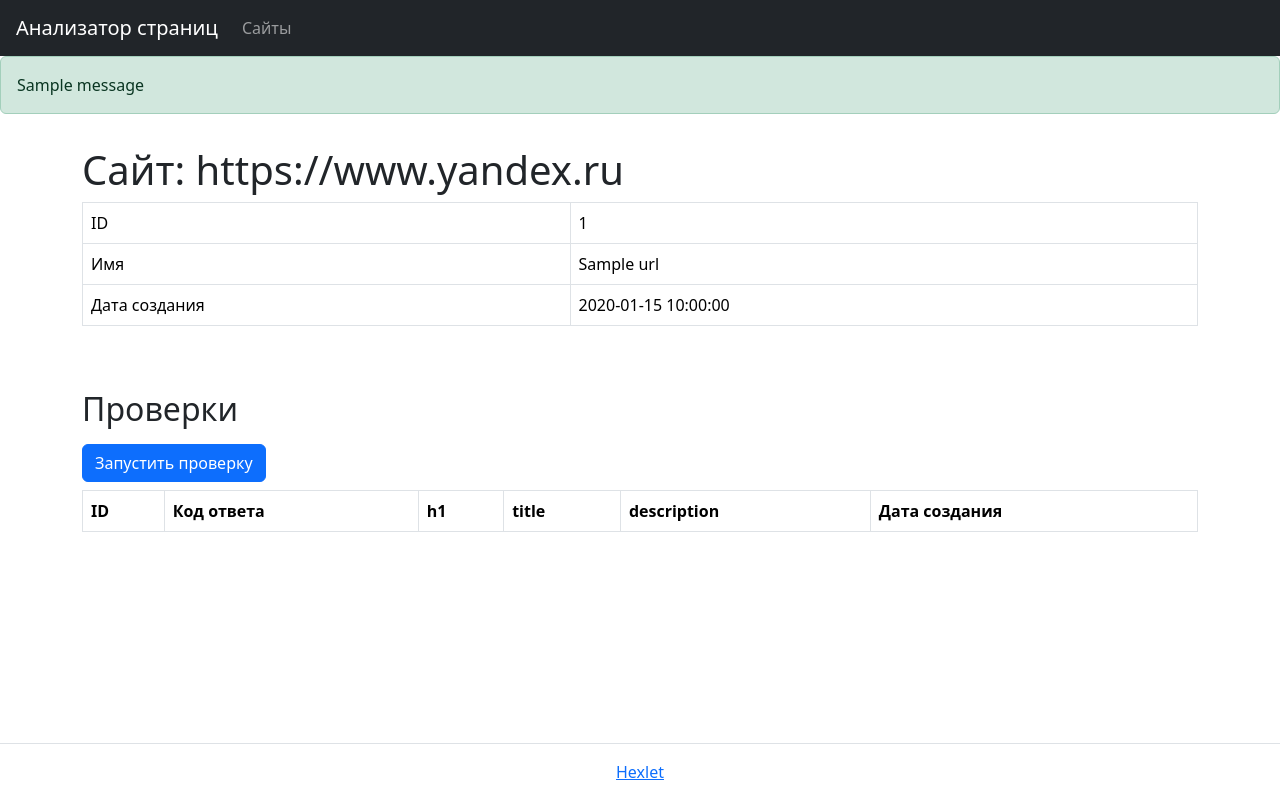
After one commit to tulolo287/python-project-83, a Flask app: page /urls/1 in a window 1280 px wide. The commit adds this page. Run offline with Flask 3, Linux system fonts and the light colour scheme; one stand-in notice (Sample message) is shown; a database or web service that is not in the repository returns one stand-in record (values such as "Sample title"); lists and menus that the app fills with data are empty; some libraries are stand-ins or nearby versions.

Commit message:
add step 3

```diff
--- a/page_analyzer/app.py
+++ b/page_analyzer/app.py
@@ -2,9 +2,10 @@ import datetime
 import os
 
 import psycopg2
+from psycopg2.extras import NamedTupleCursor
 import validators
 from dotenv import load_dotenv
-from flask import Flask, redirect, render_template, request
+from flask import Flask, flash, redirect, render_template, request, url_for
 
 load_dotenv()
 app = Flask(__name__)
@@ -12,36 +13,52 @@ app.config["SECRET_KEY"] = os.getenv("SECRET_KEY")
 DATABASE_URL = os.getenv('DATABASE_URL')
 conn = psycopg2.connect(DATABASE_URL)
 
-
 @app.route("/")
 def index():
     return render_template('/pages/index.html')
 
-
 @app.post("/urls")
-def get_url():
+def post_url():
     data = request.form.to_dict()
     url = data["url"]
     today = datetime.date.today()
-    isValid = validators.url(url)
-    if isValid:
-        curs = conn.cursor()
-        sql = f"INSERT INTO urls (name, created_at) VALUES ('{url}', '{today}')"
-        curs.execute(sql)
-        conn.commit()
-        return redirect('/urls', 302)
+    error = validate_url(url)
+
+    if error:
+        flash(error["name"], 'error')
+        return redirect(url_for('index'), 302)
     else:
-        return redirect('/', 302)
-
+        with conn.cursor() as curs:
+            curs.execute("SELECT name FROM urls WHERE name =%s;", (url,))
+            urlExist = curs.fetchone()
+            if urlExist:
+                flash('Url exists', 'error')
+                return redirect(url_for('index'), 302)
+            curs.execute("INSERT INTO urls (name, created_at) VALUES (%s, %s);", (url, today))
+            conn.commit()
+        flash('Страница успешно добавлена', 'success')
+        return redirect(url_for('all_urls'), 302)
 
 @app.route('/urls')
 def all_urls():
-    with conn.cursor() as curs:
-        curs.execute('SELECT * FROM urls')
+    with conn.cursor(cursor_factory=NamedTupleCursor) as curs:
+        curs.execute('SELECT * FROM urls ORDER BY id DESC')
         urls = curs.fetchall()
     return render_template('urls/index.html', urls=urls)
 
+@app.route('/urls/<int:url_id>')
+def show_url(url_id):
+    with conn.cursor(cursor_factory=NamedTupleCursor) as curs:
+        curs.execute("SELECT * FROM urls WHERE id = %s;", (url_id,))
+        url = curs.fetchone()
+    return render_template('urls/show_url.html', url=url)
 
-@validators.utils.validator
 def validate_url(url):
-    return validators.url(url)
+    error = {}
+    if not validators.url(url):
+        error["name"] = 'Некорректный URL'
+    elif len(url) > 255:
+        error["name"] = 'Некорректный URL'
+    else:
+        error = False
+    return error
--- a/page_analyzer/templates/base.html
+++ b/page_analyzer/templates/base.html
@@ -4,7 +4,7 @@
     {% block head %}
     <meta charset="UTF-8" />
     <meta name="viewport" content="width=device-width, initial-scale=1" />
-    <title>Page analyzer - {% block title %}{% endblock %}</title>
+    <title>Анализатор страниц - {% block title %}{% endblock %}</title>
     <link
       href="https://cdn.jsdelivr.net/npm/bootstrap@5.3.3/dist/css/bootstrap.min.css"
       rel="stylesheet"
@@ -26,8 +26,16 @@
       </nav>
     </header>
 
+    {% with messages = get_flashed_messages(with_categories=['success']) %}
+    {% if messages %}
+    {% for category, message in messages %}
+    {% if category == 'success' %}
+    <div class="alert alert-success">{{message}}</div>
+    {% else %}
+    <div class="alert alert-danger">{{message}}</div>
+    {% endif %} {% endfor %} {% endif %} {% endwith %}
+
     <main class="flex-grow-1">{% block content %}{% endblock %}</main>
-    {% block footer %}
     <footer class="border-top py-3 mt-5 flex-shrink-0">
       <div class="container-lg" bis_skin_checked="1">
         <div class="text-center" bis_skin_checked="1">
@@ -35,6 +43,5 @@
         </div>
       </div>
     </footer>
-    {% endblock %}
   </body>
 </html>
--- /dev/null
+++ b/page_analyzer/templates/urls/show_url.html
@@ -0,0 +1,46 @@
+{% extends 'base.html' %} {% block title %} {{url.name}} {% endblock %} {% block
+content %}
+<div class="container-lg mt-3" bis_skin_checked="1">
+  <h1>Сайт: https://www.yandex.ru</h1>
+
+  <div class="table-responsive" bis_skin_checked="1">
+    <table class="table table-bordered table-hover text-nowrap" data-test="url">
+      <tbody>
+        <tr>
+          <td>ID</td>
+          <td>{{url.id}}</td>
+        </tr>
+        <tr>
+          <td>Имя</td>
+          <td>{{url.name}}</td>
+        </tr>
+        <tr>
+          <td>Дата создания</td>
+          <td>{{url.created_at}}</td>
+        </tr>
+      </tbody>
+    </table>
+  </div>
+
+  <h2 class="mt-5 mb-3">Проверки</h2>
+  <form method="post" action="/urls/2/checks">
+    <input type="submit" class="btn btn-primary" value="Запустить проверку" />
+  </form>
+
+  <div bis_skin_checked="1">
+    <table class="table table-bordered table-hover mt-2" data-test="checks">
+      <thead>
+        <tr>
+          <th>ID</th>
+          <th>Код ответа</th>
+          <th>h1</th>
+          <th>title</th>
+          <th>description</th>
+          <th>Дата создания</th>
+        </tr>
+      </thead>
+      <tbody></tbody>
+    </table>
+  </div>
+</div>
+{% endblock %}
```
Also changed, not shown: page_analyzer/templates/urls/index.html (+34 -3 lines).
